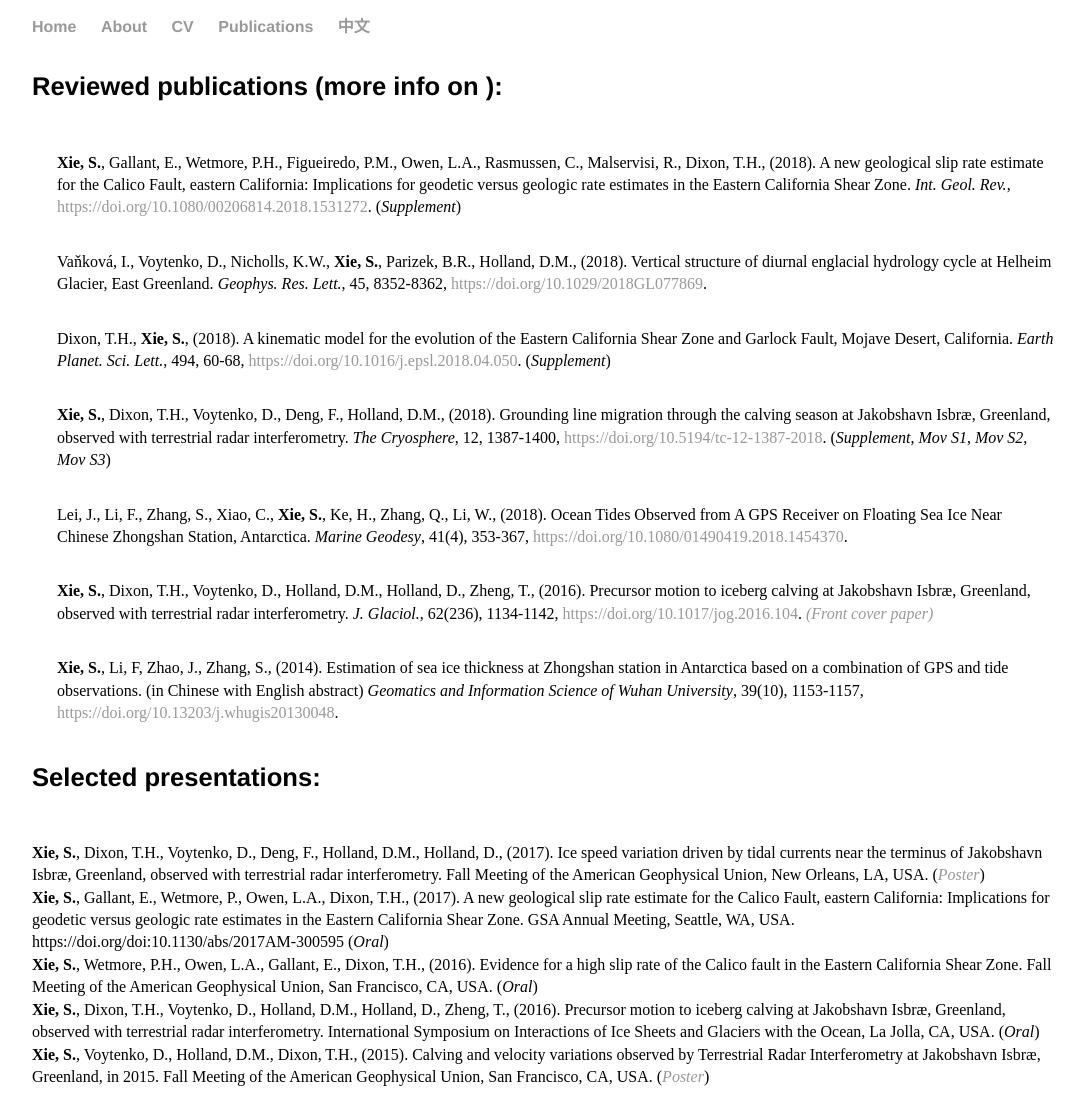
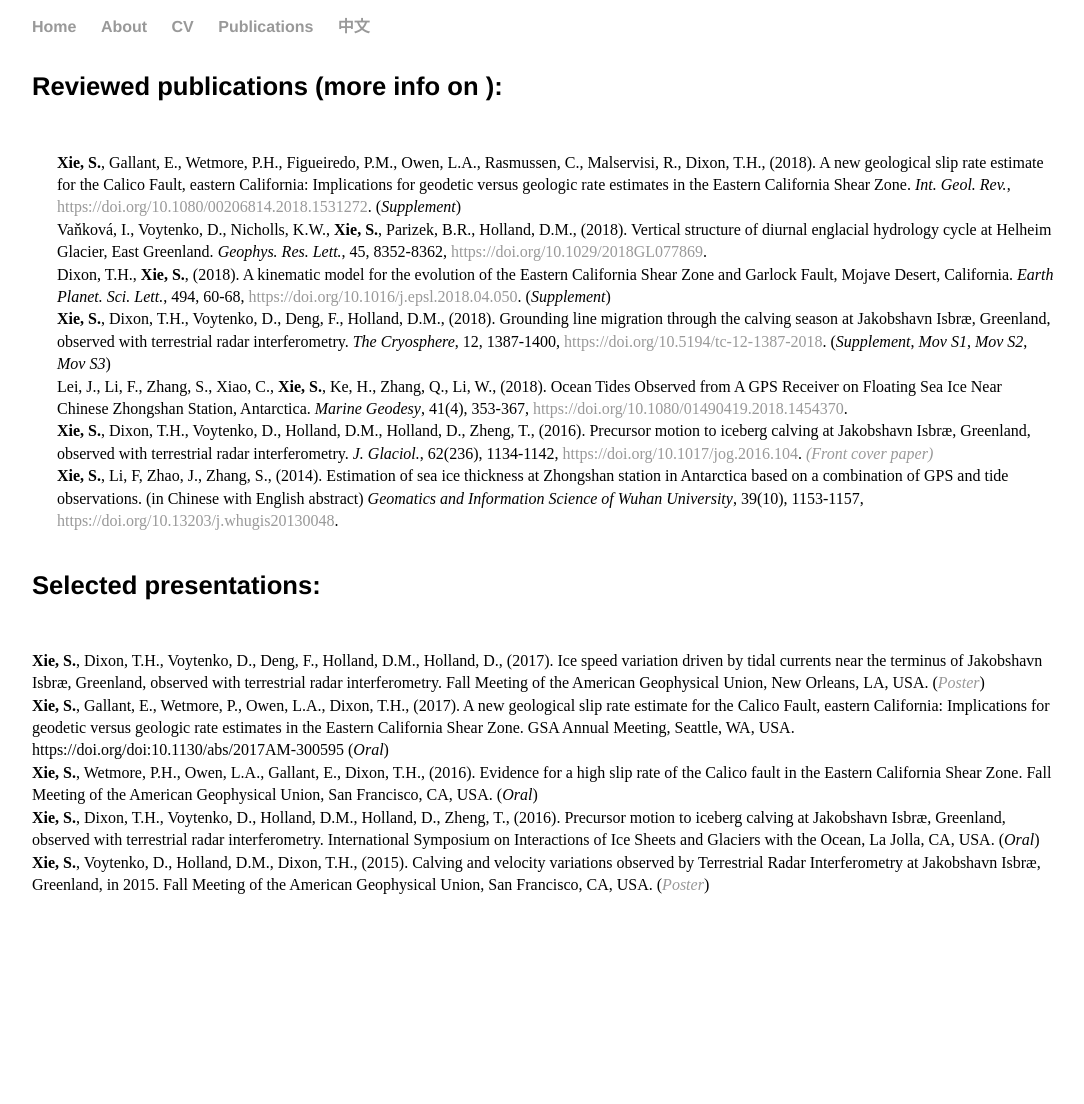
Before and after one commit to suruixie/suruixie.github.io, a Jekyll site: the page built from publications/index.html, in a window 1280 px wide. Shown: the whole page, without its empty margins (96-1180 px from the left). Built offline with Jekyll 4.4.1, drawn with Linux system fonts in a browser that asks for light colours; a style sheet for code colours, icons or effects is not loaded; after the commit the page ends 912 px from its top, so only the background shows below that.

Commit message:
Update index.html

```diff
--- a/publications/index.html
+++ b/publications/index.html
@@ -7,23 +7,11 @@
 	<h4>Reviewed publications (more info on <a  href="https://scholar.google.com/citations?hl=en&user=kF4StsMAAAAJ&view_op=list_works"><i class="ai ai-google-scholar ai-2x"></i></a>): </h4>
 	<p class="publist" style="font-size:1.0em;">
 		<strong>Xie, S.</strong>, Gallant, E., Wetmore, P.H., Figueiredo, P.M., Owen, L.A., Rasmussen, C., Malservisi, R., Dixon, T.H., (2018). A new geological slip rate estimate for the Calico Fault, eastern California: Implications for geodetic versus geologic rate estimates in the Eastern California Shear Zone. <em>Int. Geol. Rev.</em>, <a href="https://doi.org/10.1080/00206814.2018.1531272">https://doi.org/10.1080/00206814.2018.1531272</a>.  (<em><a href="../files/2018/Xie_2018_IGR_supp.pdf" style="color:#000000;">Supplement</a></em>)<br>
-	</p>
-	<p class="publist" style="font-size:1.0em;">
 		Vaňková, I., Voytenko, D., Nicholls, K.W., <strong>Xie, S.</strong>, Parizek, B.R., Holland, D.M., (2018). Vertical structure of diurnal englacial hydrology cycle at Helheim Glacier, East Greenland. <em>Geophys. Res. Lett.</em>, 45, 8352-8362, <a href="https://doi.org/10.1029/2018GL077869">https://doi.org/10.1029/2018GL077869</a>. <br>
-	</p>
-	<p class="publist" style="font-size:1.0em;">
-	        Dixon, T.H., <strong>Xie, S.</strong>, (2018). A kinematic model for the evolution of the Eastern California Shear Zone and Garlock Fault, Mojave Desert, California. <em>Earth Planet. Sci. Lett.</em>, 494, 60-68, <a href="https://doi.org/10.1016/j.epsl.2018.04.050">https://doi.org/10.1016/j.epsl.2018.04.050</a>. (<em><a href="../files/2018/Dixon&Xie_2018_EPSL_supp.pdf" style="color:#000000;">Supplement</a></em>)
-	</p>
-	<p class="publist" style="font-size:1.0em;">
+	        Dixon, T.H., <strong>Xie, S.</strong>, (2018). A kinematic model for the evolution of the Eastern California Shear Zone and Garlock Fault, Mojave Desert, California. <em>Earth Planet. Sci. Lett.</em>, 494, 60-68, <a href="https://doi.org/10.1016/j.epsl.2018.04.050">https://doi.org/10.1016/j.epsl.2018.04.050</a>. (<em><a href="../files/2018/Dixon&Xie_2018_EPSL_supp.pdf" style="color:#000000;">Supplement</a></em>)<br>
 		<strong>Xie, S.</strong>, Dixon, T.H., Voytenko, D., Deng, F., Holland, D.M., (2018). Grounding line migration through the calving season at Jakobshavn Isbræ, Greenland, observed with terrestrial radar interferometry. <em>The Cryosphere</em>, 12, 1387-1400, <a href="https://doi.org/10.5194/tc-12-1387-2018">https://doi.org/10.5194/tc-12-1387-2018</a>. (<em><a href="../files/2018/Xie_2018_TC_supp.pdf" style="color:#000000;">Supplement</a></em>, <em><a href="../files/2018/Xie18_movS1_2012.mp4" style="color:#000000;"> Mov S1</a></em>, <em><a href="../files/2018/Xie18_movS2_2015.mp4" style="color:#000000;"> Mov S2</a></em>, <em><a href="../files/2018/Xie18_movS3_2016.mp4" style="color:#000000;"> Mov S3</a></em>) <br>
-	</p>
-	<p class="publist" style="font-size:1.0em;">
 		Lei, J., Li, F., Zhang, S., Xiao, C., <strong>Xie, S.</strong>, Ke, H., Zhang, Q., Li, W., (2018). Ocean Tides Observed from A GPS Receiver on Floating Sea Ice Near Chinese Zhongshan Station, Antarctica. <em>Marine Geodesy</em>, 41(4), 353-367, <a href="https://doi.org/10.1080/01490419.2018.1454370">https://doi.org/10.1080/01490419.2018.1454370</a>.  <br>
-	</p>
-	<p class="publist" style="font-size:1.0em;">
 		<strong>Xie, S.</strong>, Dixon, T.H., Voytenko, D., Holland, D.M., Holland, D., Zheng, T., (2016). Precursor motion to iceberg calving at Jakobshavn Isbræ, Greenland, observed with terrestrial radar interferometry. <em>J. Glaciol.</em>, 62(236), 1134-1142, <a href="https://doi.org/10.1017/jog.2016.104">https://doi.org/10.1017/jog.2016.104</a>. <em><a href="https://doi.org/10.1017/jog.2016.123"> (Front cover paper)</a></em> <br>
-	</p>
-	<p class="publist" style="font-size:1.0em;">
 	        <strong>Xie, S.</strong>, Li, F, Zhao, J., Zhang, S., (2014). Estimation of sea ice thickness at Zhongshan station in Antarctica based on a combination of GPS and tide observations. (in Chinese with English abstract) <em>Geomatics and Information Science of Wuhan University</em>, 39(10), 1153-1157, <a href="http://ch.whu.edu.cn/CN/abstract/abstract3086.shtml">https://doi.org/10.13203/j.whugis20130048</a>.  <br>
 		<br style="line-height:1.2em">
 	</p>
```
